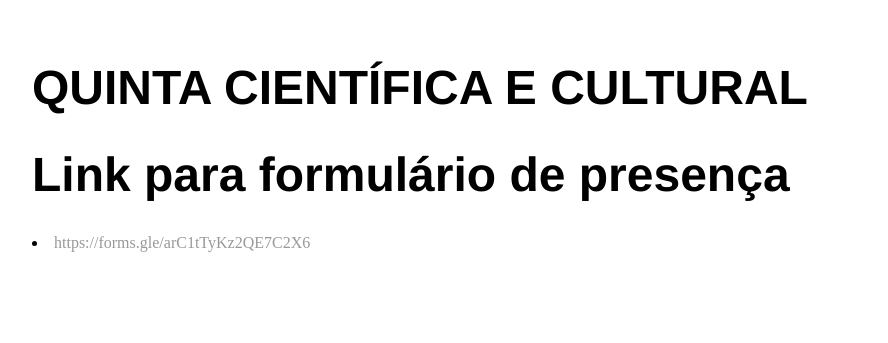
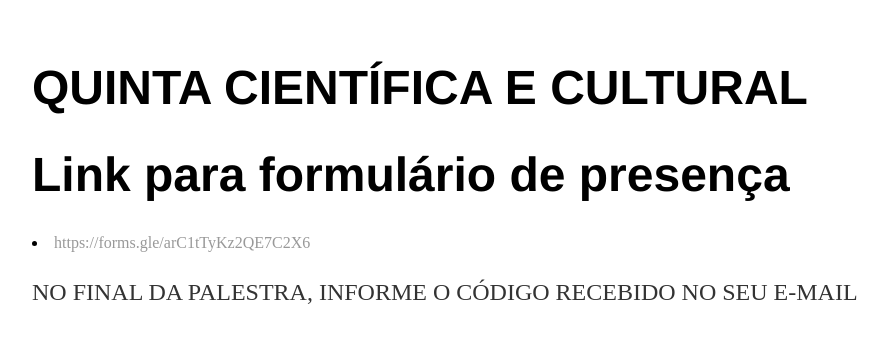
Before and after one commit to vieirarg/vieirarg.github.io, a Jekyll site: the page index.html, which Jekyll copies as it is, in a window 1280 px wide. Shown: the top 343 px of the page, without its empty margins (160-1048 px from the left). Built offline with Jekyll 4.4.1, drawn with Linux system fonts in a browser that asks for light colours.

Commit message:
Update index.html

```diff
--- a/index.html
+++ b/index.html
@@ -11,7 +11,7 @@
 			<h1>QUINTA CIENTÍFICA E CULTURAL</h1>
         		<h1>Link para formulário de presença</h1>
                 <li><a href="https://forms.gle/arC1tTyKz2QE7C2X6">https://forms.gle/arC1tTyKz2QE7C2X6</a></li>
-		<a NO FINAL DA PALESTRA, INFORME O CÓDIGO RECEBIDO NO SEU E-MAIL>
+		<p>NO FINAL DA PALESTRA, INFORME O CÓDIGO RECEBIDO NO SEU E-MAIL</p>
     		</div><!-- /.blurb -->
 		</div><!-- /.container -->
 	</body>
```
